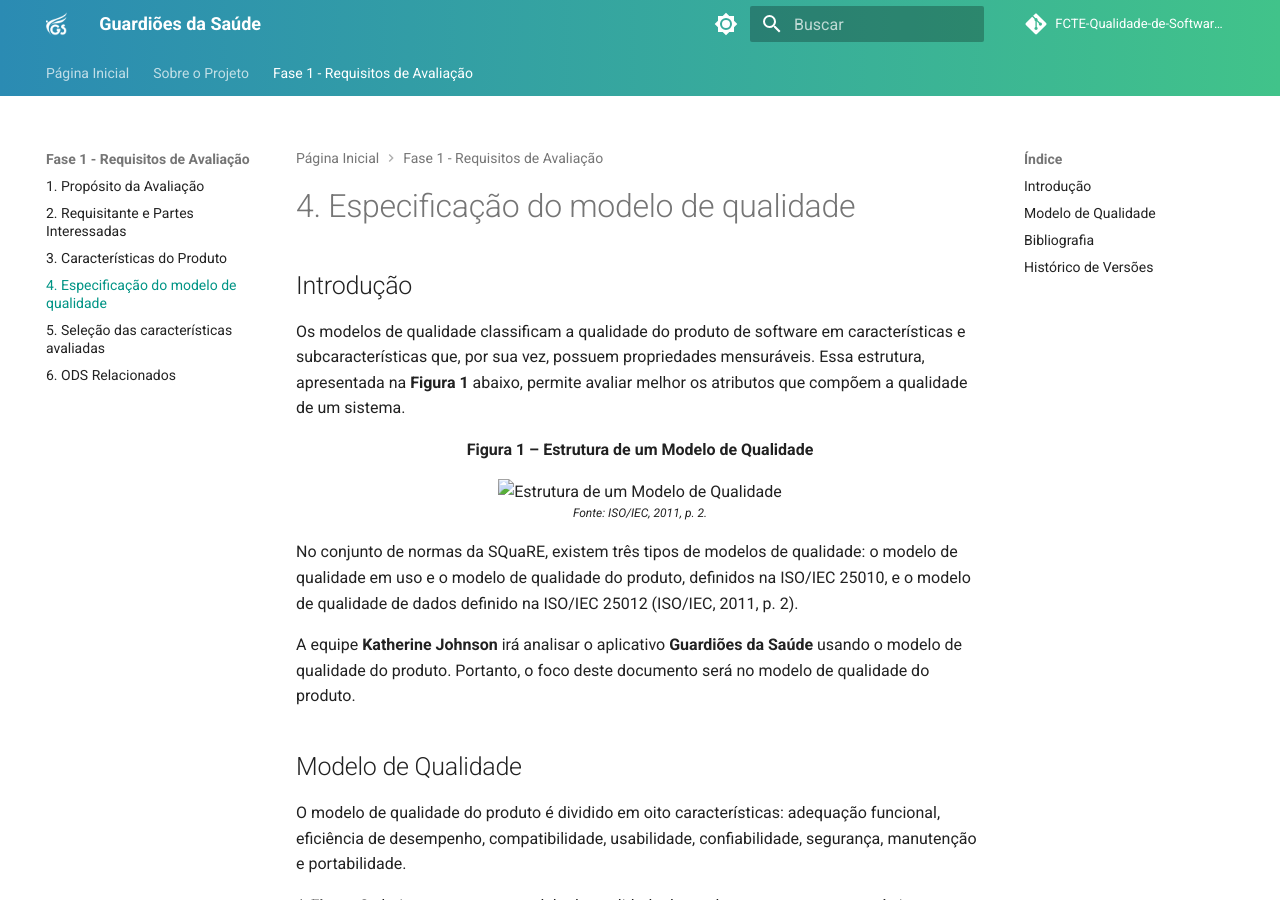
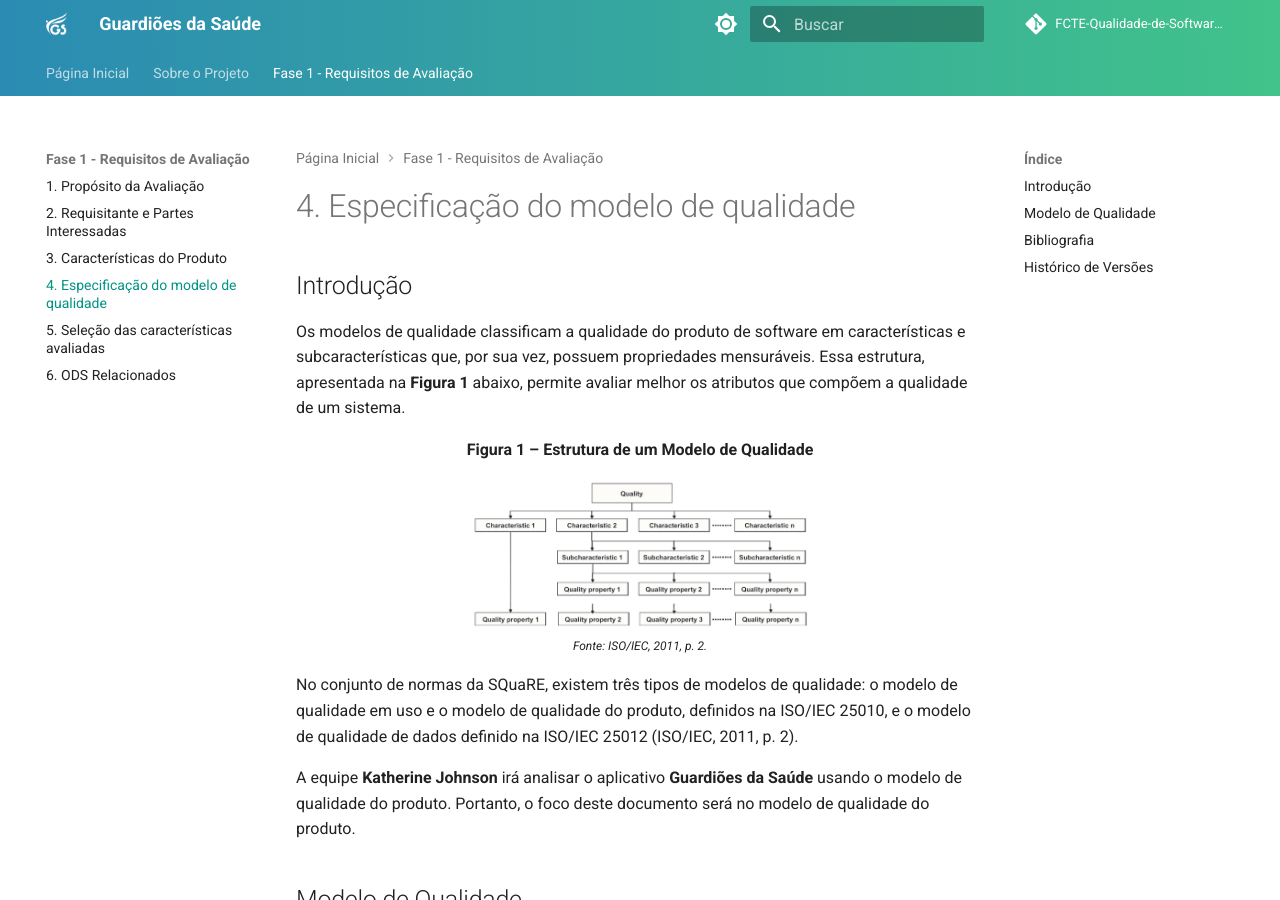
Before and after one commit to FCTE-Qualidade-de-Software-1/2025-2_T02_Katherine_Johnson, an MkDocs documentation site: the page built from docs/entregas/fase-1/especificacao-modelo-qualidade.md, in a window 1280 px wide and 900 px high. Built offline with MkDocs 1.6.1 and Material for MkDocs 9.7.7, drawn with Linux system fonts in a browser that asks for light colours; comment, search, counter and statistics services are not loaded.

Commit message:
fix: Atualiza caminhos das imagens na especificação do modelo de qualidade

```diff
--- a/docs/entregas/fase-1/especificacao-modelo-qualidade.md
+++ b/docs/entregas/fase-1/especificacao-modelo-qualidade.md
@@ -9,7 +9,7 @@
 </div>
 
 <div align="center">
-    <img src="../../assets/images/estrutura-de-um-modelo-de-qualidade.png" width="50%" alt="Estrutura de um Modelo de Qualidade">
+    <img src="../../../assets/images/estrutura-de-um-modelo-de-qualidade.png" width="50%" alt="Estrutura de um Modelo de Qualidade">
 </div>
 
 <div align="center" style="font-size: 12px; font-style: italic;">
@@ -31,7 +31,7 @@
 </div>
 
 <div align="center">
-    <img src="../../assets/images/modelo-de-qualidade-do-produto.png" width="50%" alt="Modelo de Qualidade do Produto">
+    <img src="../../../assets/images/modelo-de-qualidade-do-produto.png" width="50%" alt="Modelo de Qualidade do Produto">
 </div>
 
 <div align="center" style="font-size: 12px; font-style: italic;">
```
